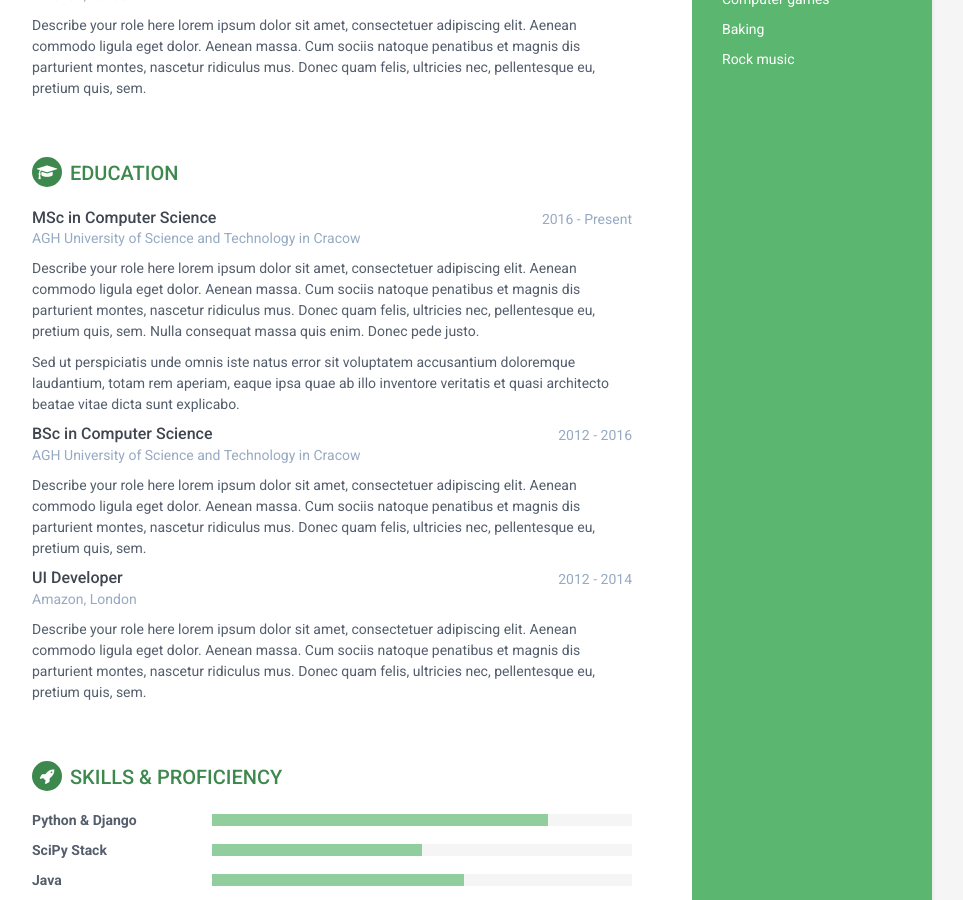
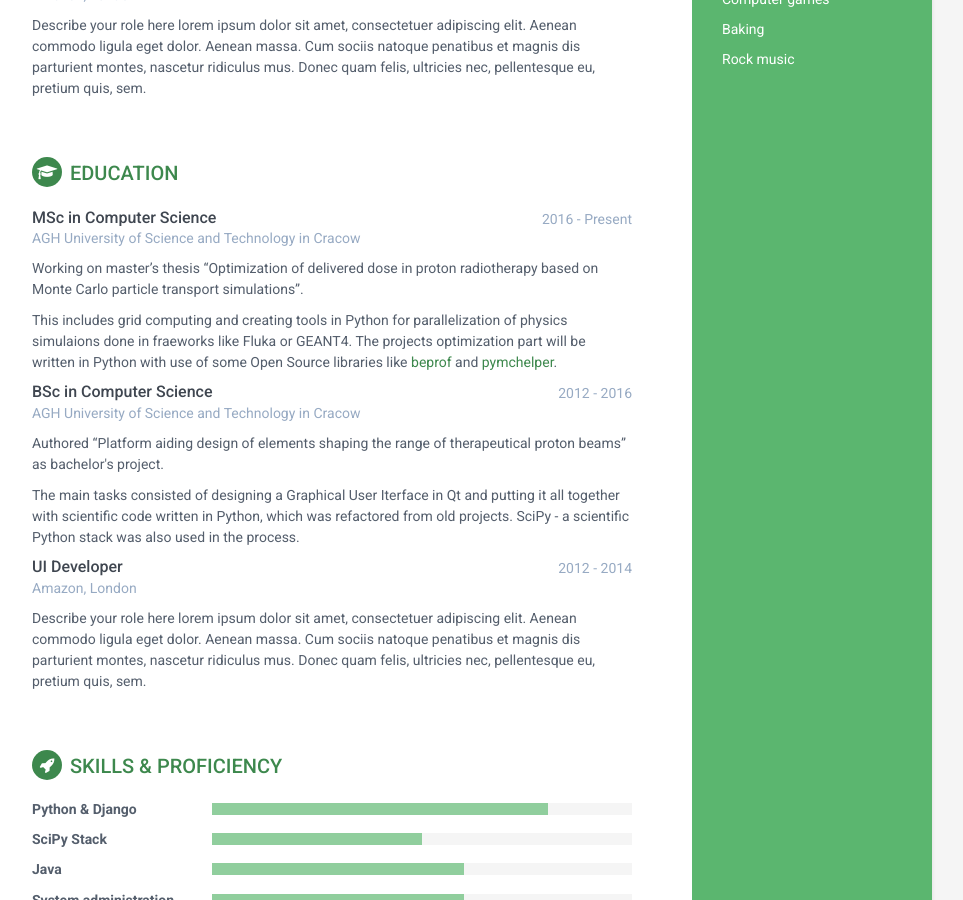
Before and after one commit to ant6/ant6.github.io, a Jekyll site: the page built from index.html, in a window 1280 px wide and 900 px high, scrolled down 708 px. Shown: the whole window, without its empty margins (188-1151 px from the left). Built offline with Jekyll 4.4.1, drawn with Linux system fonts in a browser that asks for light colours.

Commit message:
Imporved education

```diff
--- a/_includes/education.html
+++ b/_includes/education.html
@@ -23,8 +23,8 @@
             <div class="company">AGH University of Science and Technology in Cracow</div>
         </div><!--//meta-->
         <div class="details">
-            <p>Describe your role here lorem ipsum dolor sit amet, consectetuer adipiscing elit. Aenean commodo ligula eget dolor. Aenean massa. Cum sociis natoque penatibus et magnis dis parturient montes, nascetur ridiculus mus. Donec quam felis, ultricies nec, pellentesque eu, pretium quis, sem. Nulla consequat massa quis enim. Donec pede justo.</p>
-            <p>Sed ut perspiciatis unde omnis iste natus error sit voluptatem accusantium doloremque laudantium, totam rem aperiam, eaque ipsa quae ab illo inventore veritatis et quasi architecto beatae vitae dicta sunt explicabo. </p>
+          <p>Working on master’s thesis “Optimization of delivered dose in proton radiotherapy based on Monte Carlo particle transport simulations”.</p>
+          <p>This includes grid computing and creating tools in Python for  parallelization of physics simulaions done in fraeworks like Fluka or GEANT4. The projects optimization part will be written in Python with use of some Open Source libraries like <a href="https://github.com/DataMedSci/beprof">beprof</a> and <a href="https://github.com/DataMedSci/pymchelper">pymchelper</a>.</p>
         </div><!--//details-->
     </div><!--//item-->
 
@@ -37,8 +37,8 @@
             <div class="company">AGH University of Science and Technology in Cracow</div>
         </div><!--//meta-->
         <div class="details">
-            <p>Describe your role here lorem ipsum dolor sit amet, consectetuer adipiscing elit. Aenean commodo ligula eget dolor. Aenean massa. Cum sociis natoque penatibus et magnis dis parturient montes, nascetur ridiculus mus. Donec quam felis, ultricies nec, pellentesque eu, pretium quis, sem.</p>
-
+          <p>Authored “Platform aiding design of elements shaping the range of therapeutical proton beams” as bachelor's project.</p>
+          <p>The main tasks consisted of designing a Graphical User Iterface in Qt and putting it all together with scientific code written in Python, which was refactored from old projects. SciPy - a scientific Python stack was also used in the process.</p>
         </div><!--//details-->
     </div><!--//item-->
 
```
